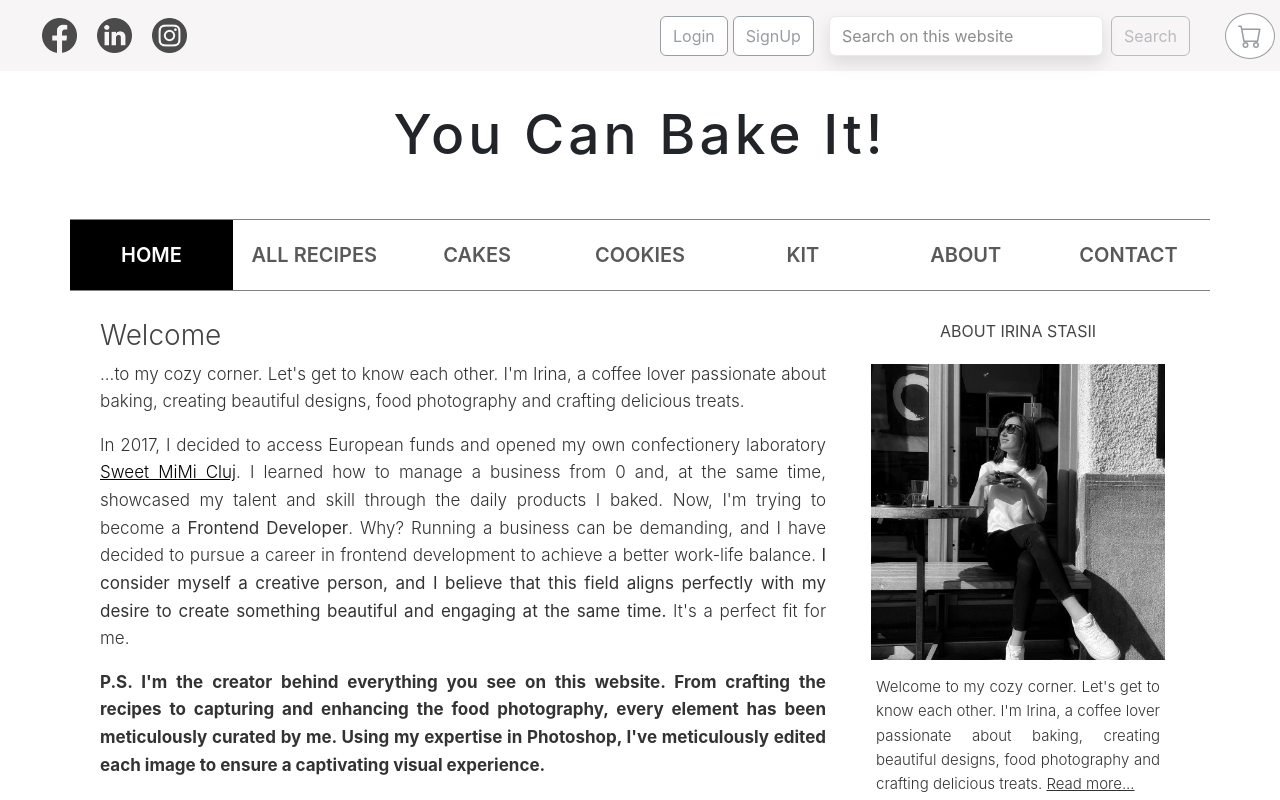
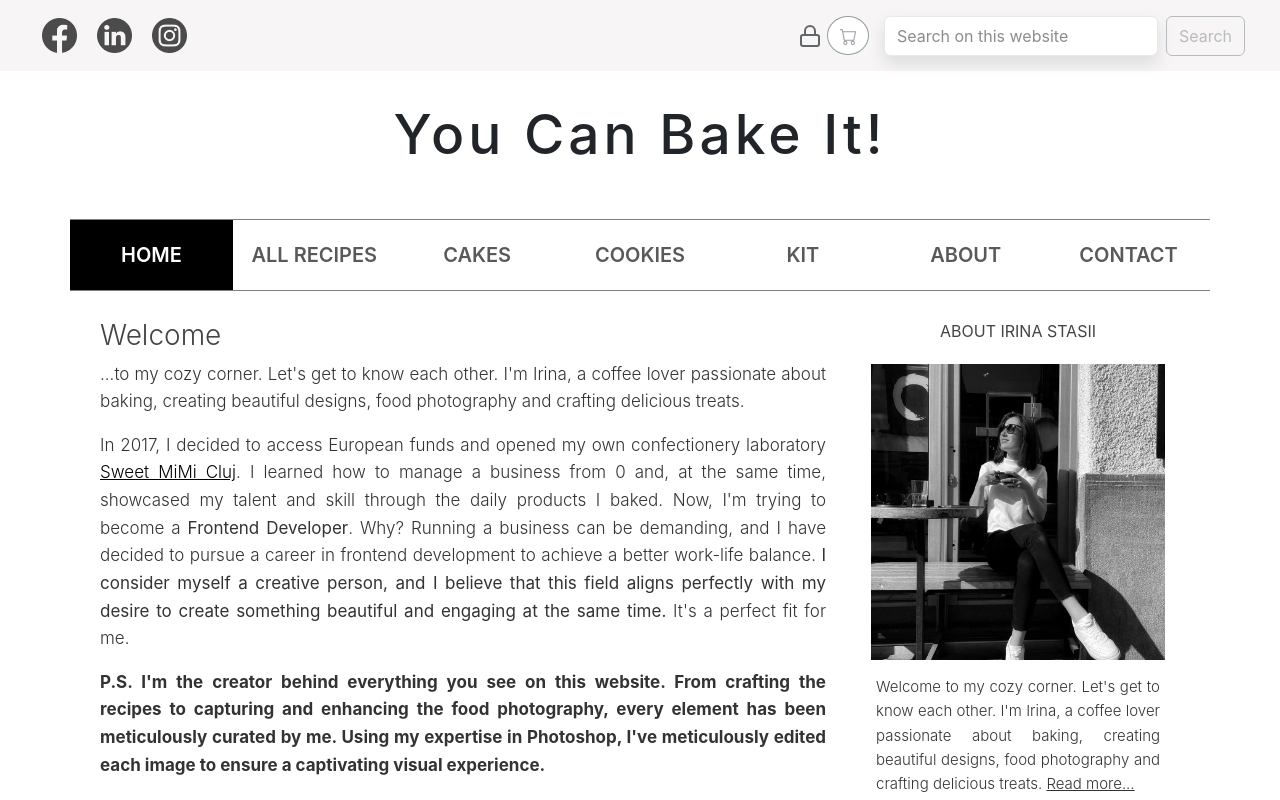
Before and after one commit to IrinaStasii/youcanbakeit_deploy_netlify, a React (Vite) app: page / in a window 1280 px wide. Shown: the top 800 px of the page. Built offline with nearby package versions, Linux system fonts and the light colour scheme.

Commit message:
login part1

```diff
--- /dev/null
+++ b/src/layout/LoginService.jsx
@@ -0,0 +1,30 @@
+const userDb = [
+    {
+        "userName": "user1",
+        "password": "pass1"
+    }
+]
+
+
+const LoginService = {
+    login: function(name, password) {
+        console.log("name=", name, "\npass=", password);
+
+        const user = userDb.find(u => u.userName === name)
+        if (user && user.password === password) {
+
+            sessionStorage.setItem("userLoggedIn", true);
+            sessionStorage.setItem("userName", name);
+            console.log("Login successful for user ", name);
+            return true;
+        }
+        return false;
+    },
+
+    logout: function(name) {
+        console.log("name=", name);
+    }
+
+};
+
+export default LoginService;
--- a/src/layout/aside/Aside.jsx
+++ b/src/layout/aside/Aside.jsx
@@ -12,7 +12,7 @@ const Aside = () => {
           Welcome to my cozy corner. Let's get to know each other. I'm Irina, a
           coffee lover passionate about baking, creating beautiful designs, food
           photography and crafting delicious treats.{" "}
-          <Link to={"/about"} id="readMore">
+          <Link to={"/about"} id="readMore" target="_blank">
             Read more...{" "}
           </Link>
         </p>
--- /dev/null
+++ b/src/layout/top_banner/LoginIcon.jsx
@@ -0,0 +1,27 @@
+import React from 'react';
+import PropTypes from 'prop-types';
+
+const LoginIcon = ({ onClick }) => (
+  <svg
+    xmlns="http://www.w3.org/2000/svg"
+    viewBox="0 0 24 24"
+    width="24"
+    height="24"
+    fill="none"
+    stroke="currentColor"
+    strokeWidth="2"
+    strokeLinecap="round"
+    strokeLinejoin="round"
+    onClick={onClick}
+    style={{ cursor: 'pointer', marginRight: '5px'}}
+  >
+    <rect x="3" y="11" width="18" height="11" rx="2" ry="2"></rect>
+    <path d="M7 11V7a5 5 0 0 1 10 0v4"></path>
+  </svg>
+);
+
+LoginIcon.propTypes = {
+  onClick: PropTypes.func.isRequired,
+};
+
+export default LoginIcon;
--- a/src/layout/top_banner/LoginModal.jsx
+++ b/src/layout/top_banner/LoginModal.jsx
@@ -2,38 +2,32 @@ import React, { useState } from 'react';
 import { Modal, Button, Form } from 'react-bootstrap';
 import './modals.css';
 import { useAlert } from '../../alert/useAlert';
+import LoginService from '../LoginService';
+import LoginIcon from './LoginIcon';
+import SignUpModal from './SignUpModal';
 
-function LoginModal(props) {
+function LoginModal() {
   const showAlertLogin = useAlert();
   const [show, setShow] = useState(false);
   const [userData, setUserData] = useState({ userName: '', userPass: '' });
+  const [showSignUpModal, setShowSignUpModal] = useState(false);
 
-  const handleClose = () => setShow(false);
+  const handleClose = () => {
+    setShow(false);
+    setShowSignUpModal(false);
+  };
+
   const handleShow = () => setShow(true);
 
+
   const handleLogin = async () => {
-    // try {
-    //   const response = await fetch("/login.php", {
-    //     method: "POST",
-    //     headers: {
-    //       "Content-Type": "application/json",
-    //     },
-    //     body: JSON.stringify(userData),
-    //   });
+    const loginResult = LoginService.login(userData.userName, userData.userPass);
 
-    //   if (response.status === 200) {
-    //     // Authentication successful, perform redirection
-    //     window.location.href = "/redirect-url";
-    //   } else {
-    //     // Handle authentication failure
-    //     console.log("Authentication failed");
-    //   }
-    // } catch (error) {
-    //   // Handle fetch error
-    //   console.error("Error:", error);
-    // }
-    showAlertLogin("currently this functionality is unavailable");
-    // alert("currently this functionality is unavailable");
+    if (loginResult) {
+      showAlertLogin("Login successful");
+    } else {
+      showAlertLogin("Login failed");
+    }
     handleClose();
   };
 
@@ -42,11 +36,14 @@ function LoginModal(props) {
     setUserData({ ...userData, [name]: value });
   };
 
+  const openSignUpModal = () => {
+    handleClose();
+    setShowSignUpModal(true);
+  };
+
   return (
     <>
-      <Button id='loginModal' variant='outline-secondary' onClick={handleShow}>
-        Login
-      </Button>
+<LoginIcon onClick={handleShow} />
 
       <Modal show={show} onHide={handleClose}>
         <Modal.Header closeButton>
@@ -84,8 +81,15 @@ function LoginModal(props) {
           <Button className='login_signup_Buttons' onClick={handleLogin}>
             Login
           </Button>
+          <p>Don't have an account?</p>
+          <Button id='signupModal' variant='outline-secondary' onClick={openSignUpModal}>
+            SignUp
+          </Button>
         </Modal.Footer>
       </Modal>
+      {showSignUpModal && (
+        <SignUpModal show={showSignUpModal} onHide={() => setShowSignUpModal(false)} />
+      )}
     </>
   );
 }
--- a/src/layout/top_banner/SignUpModal.jsx
+++ b/src/layout/top_banner/SignUpModal.jsx
@@ -1,39 +1,21 @@
+// SignUpModal.jsx
 import React, { useState } from 'react';
 import { Modal, Button, Form } from 'react-bootstrap';
 import './modals.css';
 import { useAlert } from '../../alert/useAlert';
 
-function SignUpModal(props) {
+function SignUpModal({ show, onHide }) {
   const showAlertSignUp = useAlert();
-  const [show, setShow] = useState(false);
   const [userData, setUserData] = useState({ userName: '', userPass: '' });
 
-  const handleClose = () => setShow(false);
-  const handleShow = () => setShow(true);
+  const handleClose = () => {
+    setUserData({ userName: '', userPass: '' });
+    onHide();
+  };
 
-  const handleLogin = async () => {
-    // try {
-    //   const response = await fetch("/login.php", {
-    //     method: "POST",
-    //     headers: {
-    //       "Content-Type": "application/json",
-    //     },
-    //     body: JSON.stringify(userData),
-    //   });
-
-    //   if (response.status === 200) {
-    //     // Authentication successful, perform redirection
-    //     window.location.href = "/redirect-url";
-    //   } else {
-    //     // Handle authentication failure
-    //     console.log("Authentication failed");
-    //   }
-    // } catch (error) {
-    //   // Handle fetch error
-    //   console.error("Error:", error);
-    // }
-    showAlertSignUp("currently this functionality is unavailable")
-    // alert("currently this functionality is unavailable");
+  const handleSignUp = async () => {
+    // Perform sign-up logic here
+    showAlertSignUp("currently this functionality is unavailable");
     handleClose();
   };
 
@@ -44,10 +26,6 @@ function SignUpModal(props) {
 
   return (
     <>
-      <Button id='signupModal' variant='outline-secondary' onClick={handleShow}>
-        SignUp
-      </Button>
-
       <Modal show={show} onHide={handleClose}>
         <Modal.Header closeButton>
           <Modal.Title>SignUp</Modal.Title>
@@ -81,7 +59,7 @@ function SignUpModal(props) {
           <Button variant='secondary' onClick={handleClose}>
             Close
           </Button>
-          <Button className='login_signup_Buttons' onClick={handleLogin}>
+          <Button className='login_signup_Buttons' onClick={handleSignUp}>
             SignUp
           </Button>
         </Modal.Footer>
--- a/src/layout/top_banner/TopBanner.jsx
+++ b/src/layout/top_banner/TopBanner.jsx
@@ -28,6 +28,9 @@ const TopBanner = () => {
       setInput("");
     }
   };
+
+  const userLoggedIn = sessionStorage.getItem("userLoggedIn");
+  const userName = sessionStorage.getItem("userName");
   return (
     <>
       {/* social media icons */}
@@ -50,34 +53,18 @@ const TopBanner = () => {
             <img src="/icons/inst_icon.png" alt="no_inst" />
           </a>
         </li>
+        {/* <li>
+          user is logged in as {userLoggedIn}
+        </li> */}
+        {/* <li>
+          you are logged in as {userName}
+        </li> */}
       </ul>
-
+      {userLoggedIn ? <p> you are logged in as {userName}</p> : null}
       {/* login and signup modals */}
       <div className="modals">
+
         <LoginModal />
-        <SignUpModal />
-      </div>
-
-      {/* search input */}
-      <Form className="d-flex">
-        <Form.Control
-          type="search"
-          placeholder="Search on this website"
-          className="me-2 shadow bg-white rounded"
-          aria-label="Search"
-          onChange={(e) => setInput(e.target.value)}
-          onKeyDown={handleKeyDown}
-          value={input}
-        />
-        <Button
-          disabled={!input}
-          variant="outline-secondary"
-          onClick={searchButtonClick}
-        >
-          Search
-        </Button>
-      </Form>
-
         <Button
           onClick={openCart}
           id="shoppingCard"
@@ -86,11 +73,11 @@ const TopBanner = () => {
         >
           <svg
             xmlns="http://www.w3.org/2000/svg"
-          width="1.5rem"
-          height="2rem"
+            width="1rem"
+            height="1.5rem"
             fill="#6c757d"
             className="bi bi-cart cart-icon"
-          viewBox="0 0 16 16"
+            viewBox="0 0 15 15"
           >
             <path d="M0 1.5A.5.5 0 0 1 .5 1H2a.5.5 0 0 1 .485.379L2.89 3H14.5a.5.5 0 0 1 .491.592l-1.5 8A.5.5 0 0 1 13 12H4a.5.5 0 0 1-.491-.408L2.01 3.607 1.61 2H.5a.5.5 0 0 1-.5-.5M3.102 4l1.313 7h8.17l1.313-7zM5 12a2 2 0 1 0 0 4 2 2 0 0 0 0-4m7 0a2 2 0 1 0 0 4 2 2 0 0 0 0-4m-7 1a1 1 0 1 1 0 2 1 1 0 0 1 0-2m7 0a1 1 0 1 1 0 2 1 1 0 0 1 0-2" />
           </svg>
@@ -111,6 +98,26 @@ const TopBanner = () => {
             </div>
           )}
         </Button>
+      </div>
+      {/* search input */}
+      <Form className="d-flex">
+        <Form.Control
+          type="search"
+          placeholder="Search on this website"
+          className="me-2 shadow bg-white rounded"
+          aria-label="Search"
+          onChange={(e) => setInput(e.target.value)}
+          onKeyDown={handleKeyDown}
+          value={input}
+        />
+        <Button
+          disabled={!input}
+          variant="outline-secondary"
+          onClick={searchButtonClick}
+        >
+          Search
+        </Button>
+      </Form>
     </>
   );
 };
--- a/src/pages/Home/Home.jsx
+++ b/src/pages/Home/Home.jsx
@@ -1,49 +1,13 @@
-import React from "react"
-import "./home.css"
-
-// const Home = (props) => {
-//     const { loggedIn, email } = props;
-//     const navigate = useNavigate();
-
-//     const onButtonClick = () => {
-//         // You'll update this function later
-//             // If the user is logged in, log them out
-//             if (loggedIn) {
-//                 localStorage.removeItem("user")
-//                 props.setLoggedIn(false)
-//             } else {
-//                 navigate("/login");
-//                 console.log('user email: ' , email)
-//             }
-
-//     }
-
-//     return <div className="mainContainer">
-//         <div className={"titleContainer"}>
-//             <div>Welcome!</div>
-//         </div>
-//         <div>
-//             Do you want to have acces to comment section and courses page? Please Log in
-//         </div>
-//         <div className={"buttonContainer"}>
-//             <input
-//                 className={"inputButton"}
-//                 type="button"
-//                 onClick={onButtonClick}
-//                 value={loggedIn ? "Log out" : "Log in"} />
-//             {(loggedIn ? <div>
-//                 Your email address is {email}
-//             </div> : <div/>)}
-//         </div>
-
-
-//     </div>
-// }
+import React from "react";
+import "./home.css";
 
 const Home = () => {
+  // const loggedIn = sessionStorage.getItem("userLoggedIn");
+
   return (
     <div className="homePageContent">
       <h1 id="home_welcome">Welcome</h1>
+      {/* {loggedIn ? <div>You are loggedin</div> : <div>you are not loggedin</div>} */}
       <p>
         ...to my cozy corner. Let's get to know each other. I'm Irina, a coffee
         lover passionate about baking, creating beautiful designs, food
@@ -52,7 +16,7 @@ const Home = () => {
       <p>
         In 2017, I decided to access European funds and opened my own
         confectionery laboratory{" "}
-          <a id="sweetMiMi" href="https://sweetmimi.ro/">
+        <a id="sweetMiMi" href="https://sweetmimi.ro/" target="_blank">
           Sweet MiMi Cluj
         </a>
         . I learned how to manage a business from 0 and, at the same time,
@@ -69,8 +33,7 @@ const Home = () => {
         It's a perfect fit for me.
       </p>
       <p id="home_bold">
-          P.S.
-          I'm the creator behind everything you see on this website. From
+        P.S. I'm the creator behind everything you see on this website. From
         crafting the recipes to capturing and enhancing the food photography,
         every element has been meticulously curated by me. Using my expertise in
         Photoshop, I've meticulously edited each image to ensure a captivating
```
Also changed, not shown: src/layout/top_banner/SignUpIcon.jsx (added, +28 -0 lines), src/layout/top_banner/modals.css (line endings or trailing spaces). Lines whose indentation alone changed are shown as unchanged.
